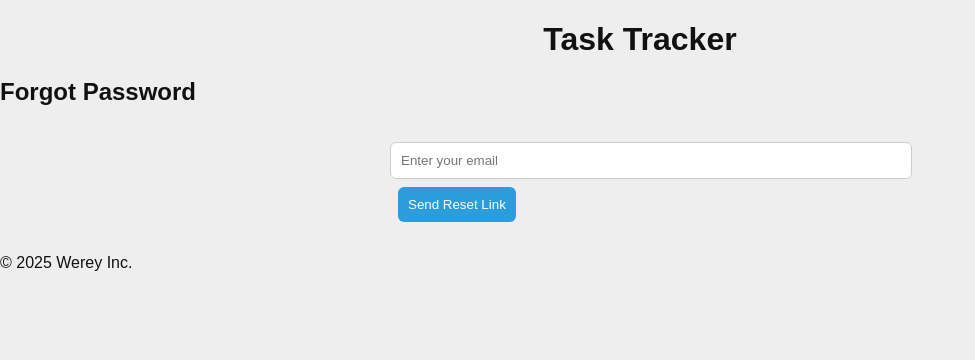
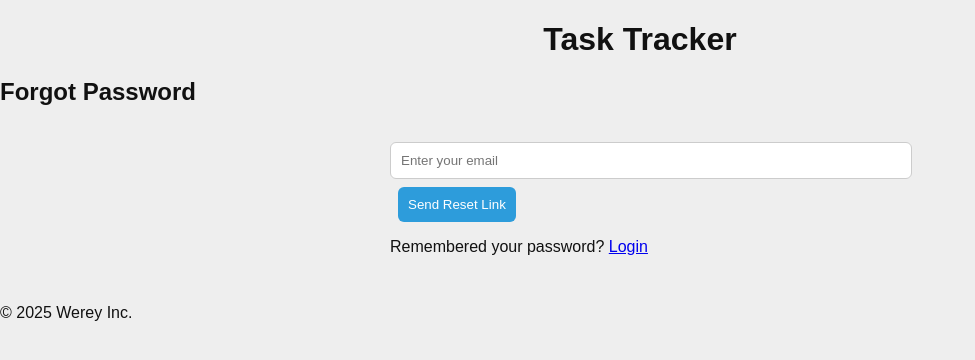
Before and after one commit to King-Code-938/React-Crash, a React (Create React App) app: page /forgot-password in a window 1280 px wide. Shown: the top 360 px of the page, without its empty margins (0-975 px from the left). Built offline with nearby package versions, Linux system fonts and the light colour scheme; no server answers.

Commit message:
fix: add link to reset password in AuthForm and link to login in ForgotPassword

```diff
--- a/src/components/AuthForm.jsx
+++ b/src/components/AuthForm.jsx
@@ -1,5 +1,5 @@
 import { useState } from 'react';
-import { Navigate } from 'react-router-dom';
+import { Navigate, Link } from 'react-router-dom';
 import { toast } from 'react-toastify';
 import 'react-toastify/dist/ReactToastify.css';
 import { login, register } from '../services/authApi';
@@ -110,13 +110,9 @@
         {mode === 'login' && (
           <p>
             Forgot your password?{' '}
-            <span
-              onClick={() => {
-                <Navigate to={'/forgot-password'} />;
-              }}
-              style={{ cursor: 'pointer', color: 'blue', textDecoration: 'underline' }}>
+            <Link to='/forgot-password' style={{ color: 'blue', textDecoration: 'underline' }}>
               Reset It
-            </span>
+            </Link>
           </p>
         )}
       </form>
--- a/src/components/ForgotPassword.jsx
+++ b/src/components/ForgotPassword.jsx
@@ -2,6 +2,7 @@
 import 'react-toastify/dist/ReactToastify.css';
 import { forgotPassword } from '../services/authApi';
 import { useState } from 'react';
+import { Link } from 'react-router-dom';
 
 function ForgotPassword({ AUTH_API_URL }) {
   const [email, setEmail] = useState('');
@@ -37,6 +38,9 @@
         <button type='submit' disabled={isLoading}>
           {isLoading ? 'Sending...' : 'Send Reset Link'}
         </button>
+        <p>
+          Remembered your password? <Link to='/login'>Login</Link>
+        </p>
       </form>
     </div>
   );
```
